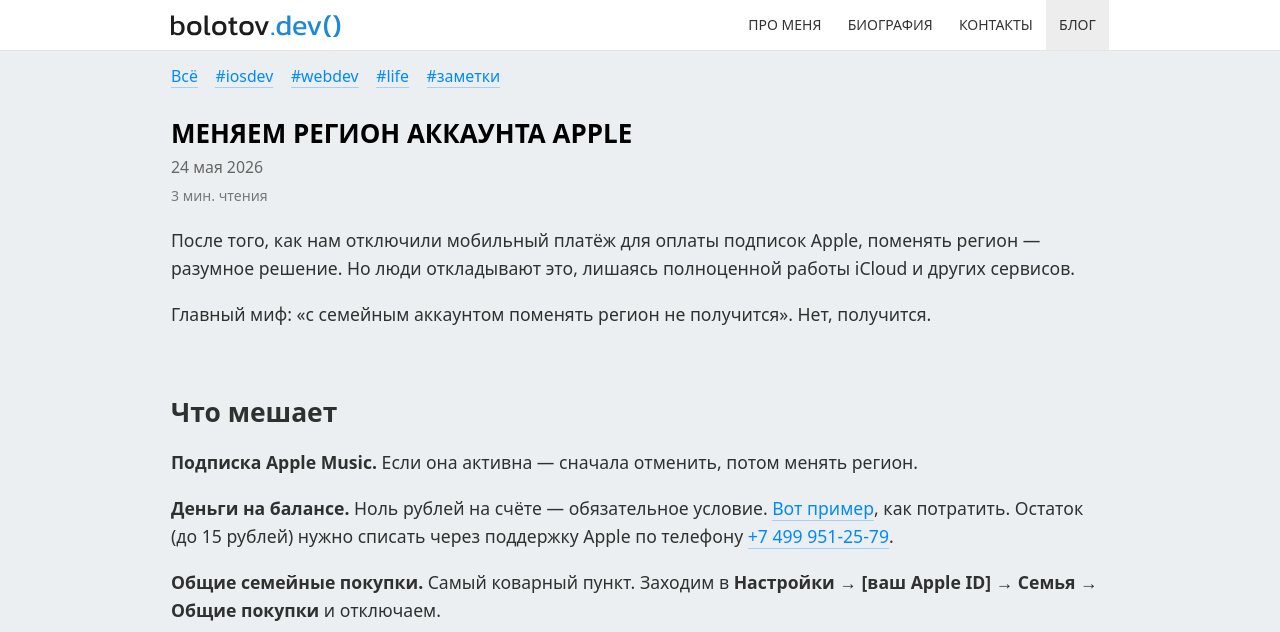
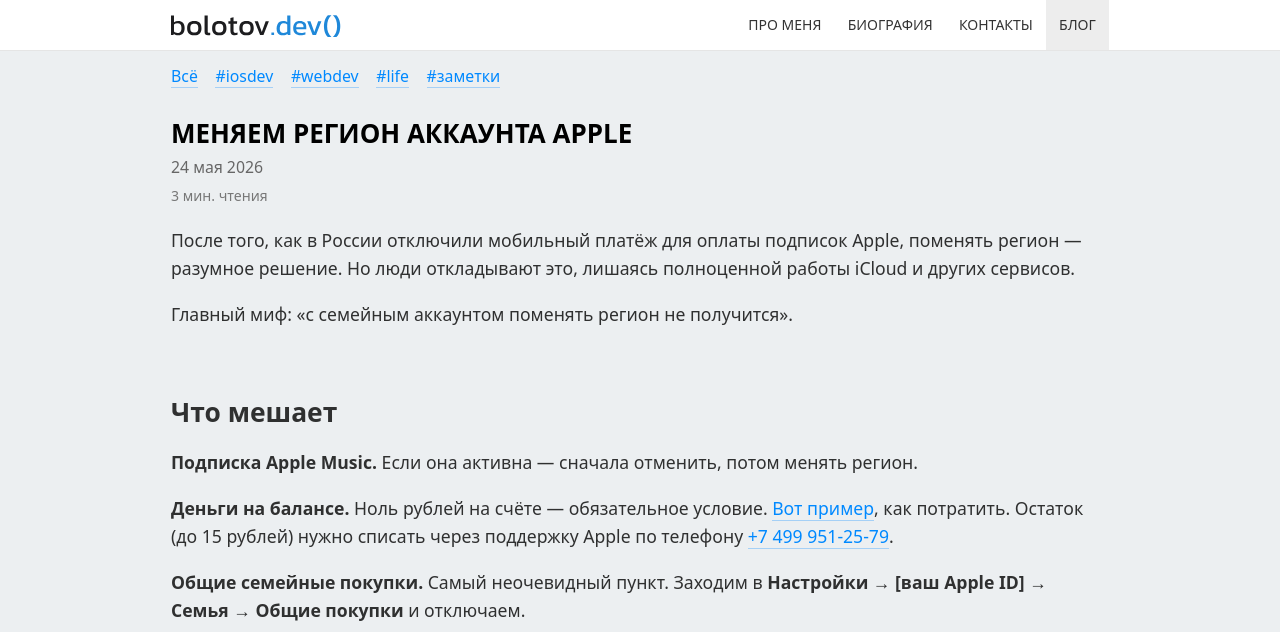
Before and after one commit to artembolotov/artembolotov.github.io, a Jekyll site: the page built from blog/_posts/2026-05-24-apple-change-region.md, in a window 1280 px wide and 900 px high, cut to the strip 0-632 px from the top of the window. Built offline with Jekyll 4.4.1, drawn with Linux system fonts in a browser that asks for light colours.

Commit message:
Some fixes

```diff
--- a/blog/_posts/2026-05-24-apple-change-region.md
+++ b/blog/_posts/2026-05-24-apple-change-region.md
@@ -6,9 +6,9 @@
 draft: true
 ---
 
-После того, как нам отключили мобильный платёж для оплаты подписок Apple, поменять регион — разумное решение. Но люди откладывают это, лишаясь полноценной работы iCloud и других сервисов.
+После того, как в России отключили мобильный платёж для оплаты подписок Apple, поменять регион — разумное решение. Но люди откладывают это, лишаясь полноценной работы iCloud и других сервисов.
 
-Главный миф: «с семейным аккаунтом поменять регион не получится». Нет, получится.
+Главный миф: «с семейным аккаунтом поменять регион не получится».
 
 ## Что мешает
 
@@ -17,7 +17,7 @@
 **Деньги на балансе.** Ноль рублей на счёте — обязательное условие. [Вот пример](/blog/2026/05/04/spend-apple-balance){:target="_blank" rel="noopener"}, как потратить. Остаток (до 15 рублей) нужно списать через поддержку Apple по телефону [+7 499 951-25-79](tel:+74999512579).
 
 **Общие семейные покупки.**
-Самый коварный пункт. Заходим в **Настройки → [ваш Apple ID] → Семья → Общие покупки** и отключаем.
+Самый неочевидный пункт. Заходим в **Настройки → [ваш Apple ID] → Семья → Общие покупки** и отключаем.
 
 {% capture gallery_family %}
 01.png
```
